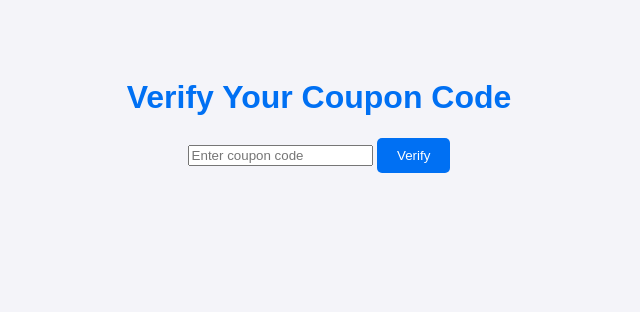
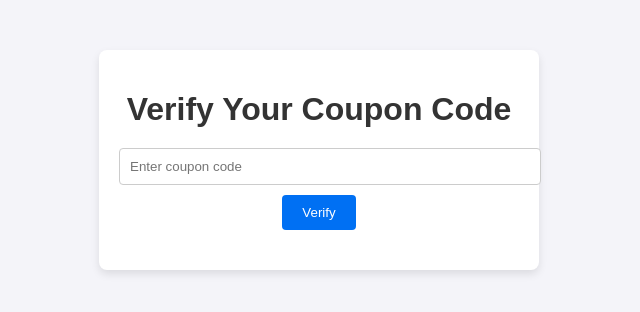
Before and after one commit to chensandiego/hello-cloudflare, a plain HTML site: page index.html in a window 1280 px wide. Shown: the whole page, without its empty margins (321-961 px from the left). Drawn offline with Linux system fonts and the light colour scheme.

Commit message:
Update styles.css

```diff
--- a/styles.css
+++ b/styles.css
@@ -1,24 +1,47 @@
 body {
   font-family: Arial, sans-serif;
   text-align: center;
-    padding: 50px;
+  margin: 0;
+  padding: 0;
   background-color: #f4f4f9;
+}
+
+.container {
+  max-width: 400px;
+  margin: 50px auto;
+  padding: 20px;
+  background: #fff;
+  border-radius: 8px;
+  box-shadow: 0 4px 8px rgba(0, 0, 0, 0.1);
+}
+
+h1 {
+  margin-bottom: 20px;
   color: #333;
 }
 
-  h1 {
-    color: #0070f3;
+input {
+  width: 100%;
+  padding: 10px;
+  margin-bottom: 10px;
+  border: 1px solid #ccc;
+  border-radius: 4px;
 }
 
 button {
   padding: 10px 20px;
   background-color: #0070f3;
-    color: white;
+  color: #fff;
   border: none;
-    border-radius: 5px;
+  border-radius: 4px;
   cursor: pointer;
 }
 
 button:hover {
   background-color: #0056c1;
 }
+
+#result {
+  margin-top: 20px;
+  font-weight: bold;
+}
```
Lines whose indentation alone changed are shown as unchanged.
